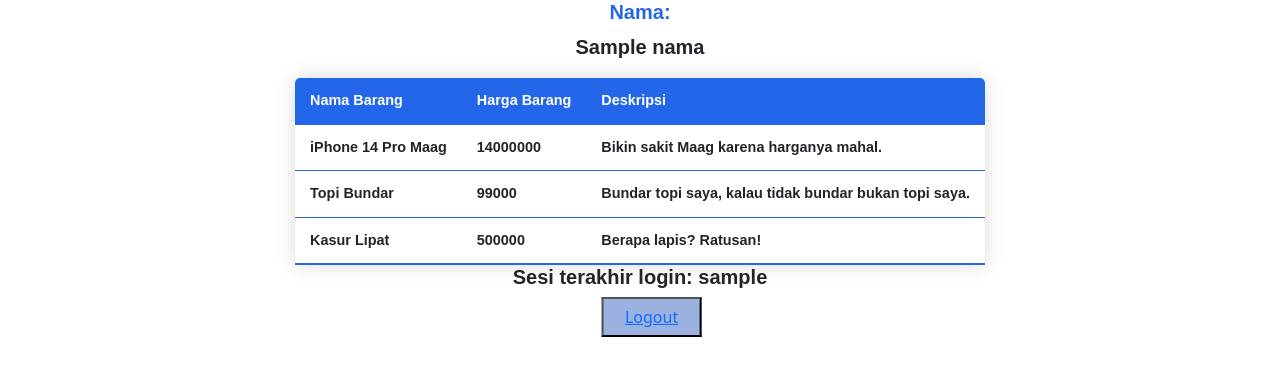
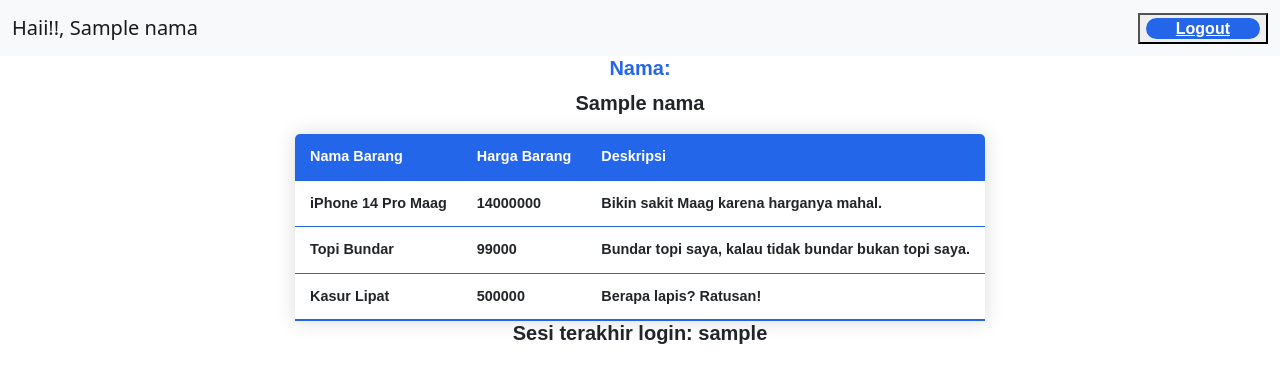
Before and after one commit to hikamfajduani/Repo-Hikam-Lab1, a Django app: template wishlist/templates/wishlist.html in a window 1280 px wide. Shown: the top 383 px of the page. Run offline with Django 4.2, Linux system fonts and the light colour scheme; data comes from the database, SQL or seed files in the repository; tables that the repository leaves empty hold one stand-in row (values such as "Sample post"); the template is opened without the code that fills it: values that come from a table or form of the project are taken from there, most other values are stand-ins (such as "Sample title", 1, 10 or a date in 2020); lists and menus that the app fills with data are empty.

Commit message:
Menambahkan Navbar

```diff
--- a/wishlist/templates/wishlist.html
+++ b/wishlist/templates/wishlist.html
@@ -2,15 +2,6 @@
 {% block content %}
 
 <style>
-    .login-button{
-       top:11%;
-       left:47%;
-       width:100px;
-       height:40px;
-       position:sticky;
-       z-index: 2;
-       background:#9bb2e0;
-    }
     .tabel{
       margin: 0 auto;
       text-align: center;
@@ -53,9 +44,31 @@
     .content-table tbody tr:last-of-type{
       border-bottom: 2px solid #2466ea;
     }
+    .button {
+        padding: 2px 30px;
+        border: none;
+        background-color: #2466ea;
+        font-family: sans-serif;
+        font-weight: bold;
+        font-size: 16px;
+        color: #fff;
+        border-radius: 50px;
+        cursor: pointer;
+        margin: auto;
+        text-align: center;
+    }
+    button{
+      margin: auto;
+    }
+</style>
 
+<nav class="navbar navbar-expand-lg bg-light">
+  <div class="container-fluid">
+    <a class="navbar-brand" href="#">Haii!!, {{nama}}</a>
+    <button type="button"><a href="{% url 'wishlist:logout' %}" class="button">Logout</a></button>
+    </div>
+    </nav>
 
-</style>
 <h5 class="text">Nama:</h5>
 <p class="text1">{{nama}}</p>
 
@@ -82,7 +95,6 @@
     {% endfor %}
 </table>
 <h5 class="text1">Sesi terakhir login: {{ last_login }}</h5>
-<button type="button" class="login-button"><a href="{% url 'wishlist:logout' %}">Logout</a></button>
 <script src="https://cdn.jsdelivr.net/npm/bootstrap@5.2.1/dist/js/bootstrap.bundle.min.js" integrity="sha384-u1OknCvxWvY5kfmNBILK2hRnQC3Pr17a+RTT6rIHI7NnikvbZlHgTPOOmMi466C8" crossorigin="anonymous"></script>
 </body>
 {% endblock content %}
```
